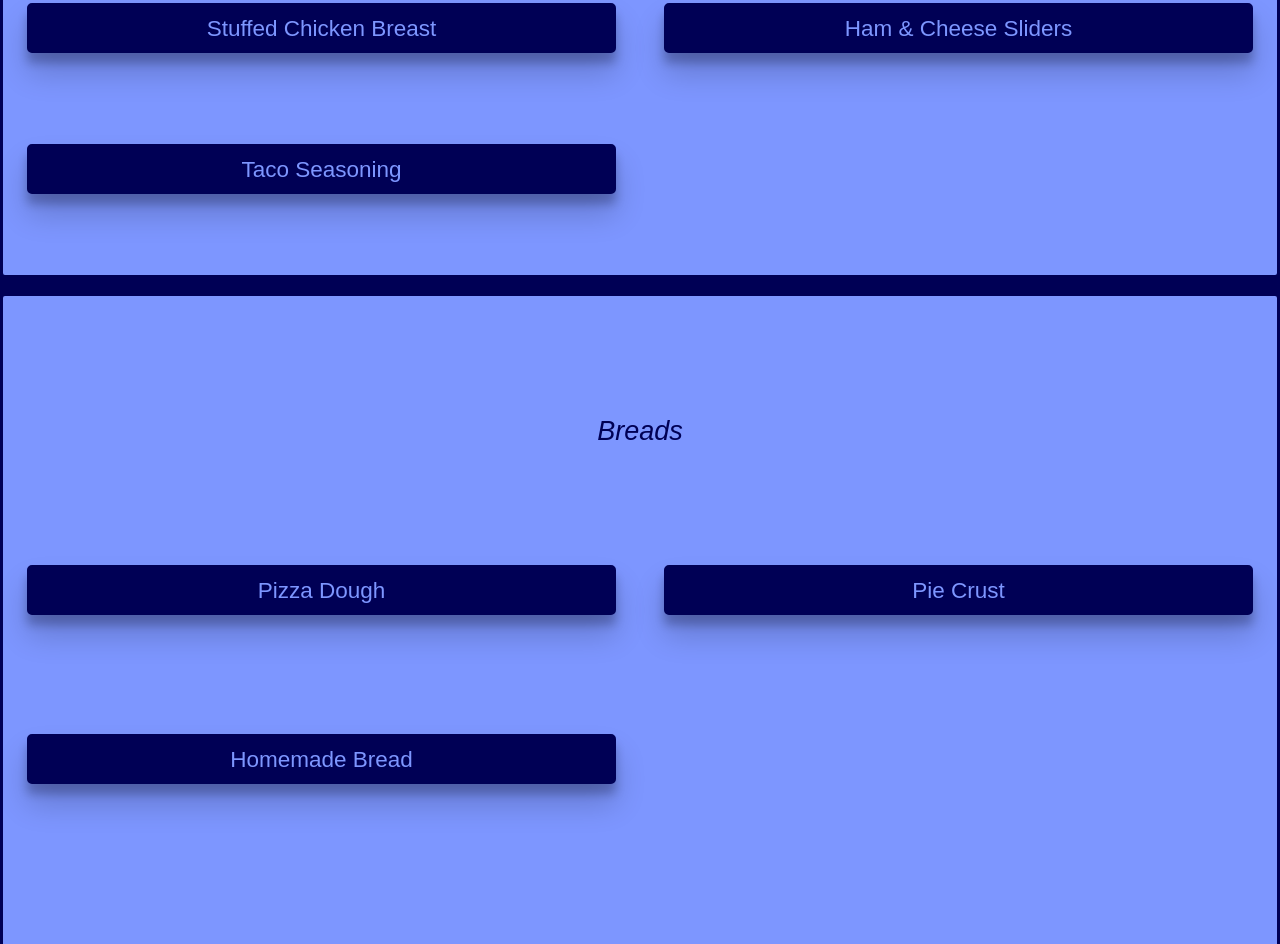
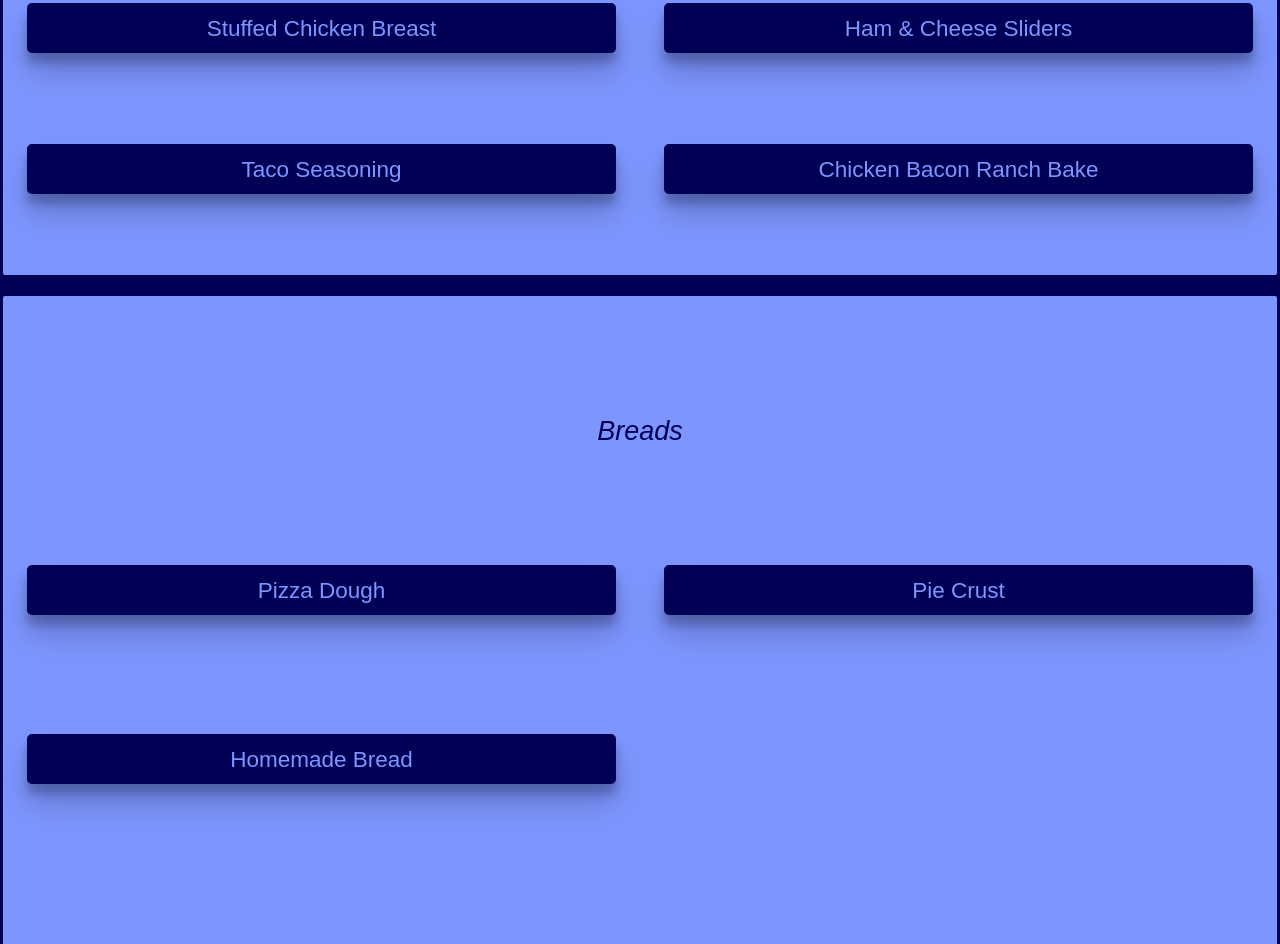
Before and after one commit to timseymore/Homemade-Recipes, a plain HTML site: page index.html in a window 1280 px wide. Shown: the part 2982-3926 px from the top of the page. Drawn offline with Linux system fonts and the light colour scheme.

Commit message:
Update index.html

```diff
--- a/index.html
+++ b/index.html
@@ -126,6 +126,10 @@
 				<a href="https://codepen.io/timseymore/live/mdeZjME" class="recipe-link" target="_blank"><h2>Taco Seasoning</h2></a>
 			</div>
 
+			<div class="content-box" id="box8">
+				<a href="https://codepen.io/timseymore/live/oNbxGvP" class="recipe-link" target="_blank"><h2>Chicken Bacon Ranch Bake</h2></a>
+			</div>
+
 		</div>
 
 		<div class="container" id="breads-box">
```
